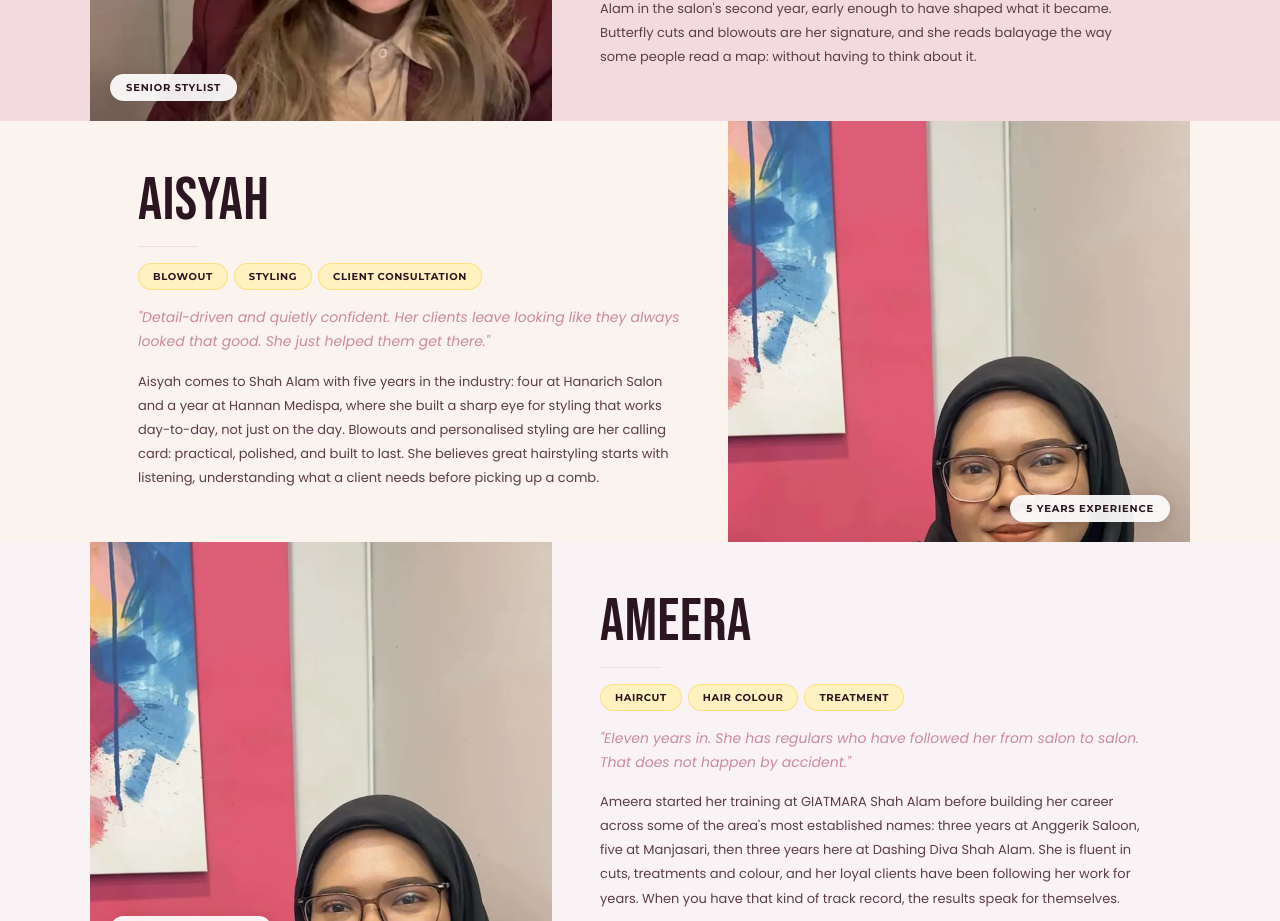
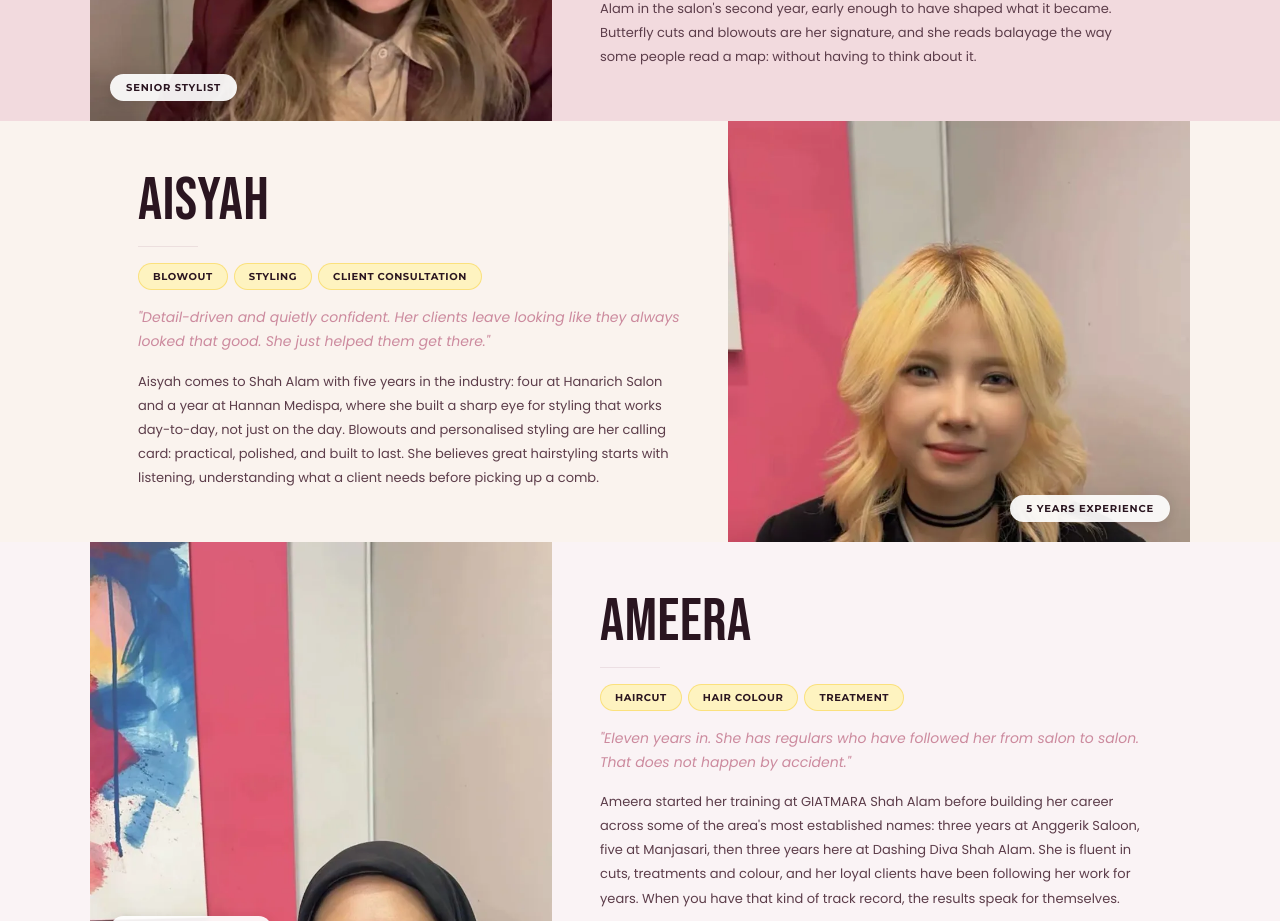
Before and after one commit to Goodcat1881/diva-wesbite, a Next.js app: page /salons/shah-alam in a window 1280 px wide. Shown: the part 2300-3221 px from the top of the page. Built offline with nearby package versions, Linux system fonts and the light colour scheme.

Commit message:
fix: correct Aisyah photo (unique filename) + Ameera max headroom crop

```diff
--- a/app/salons/shah-alam/page.jsx
+++ b/app/salons/shah-alam/page.jsx
@@ -188,7 +188,7 @@ const stylists = [
   },
   {
     name: 'Aisyah',
-    photo: '/images/aisyah-profile-pic.webp',
+    photo: '/images/aisyah-sa-final.webp',
     alt: 'Aisyah, hairstylist at Dashing Diva Shah Alam, blowout and styling specialist at Kompleks PKNS',
     years: '5 Years Experience',
     joined: null,
```
Also changed, not shown: public/images/aisyah-sa-final.webp (added), public/images/ameera-sa-final.webp.
